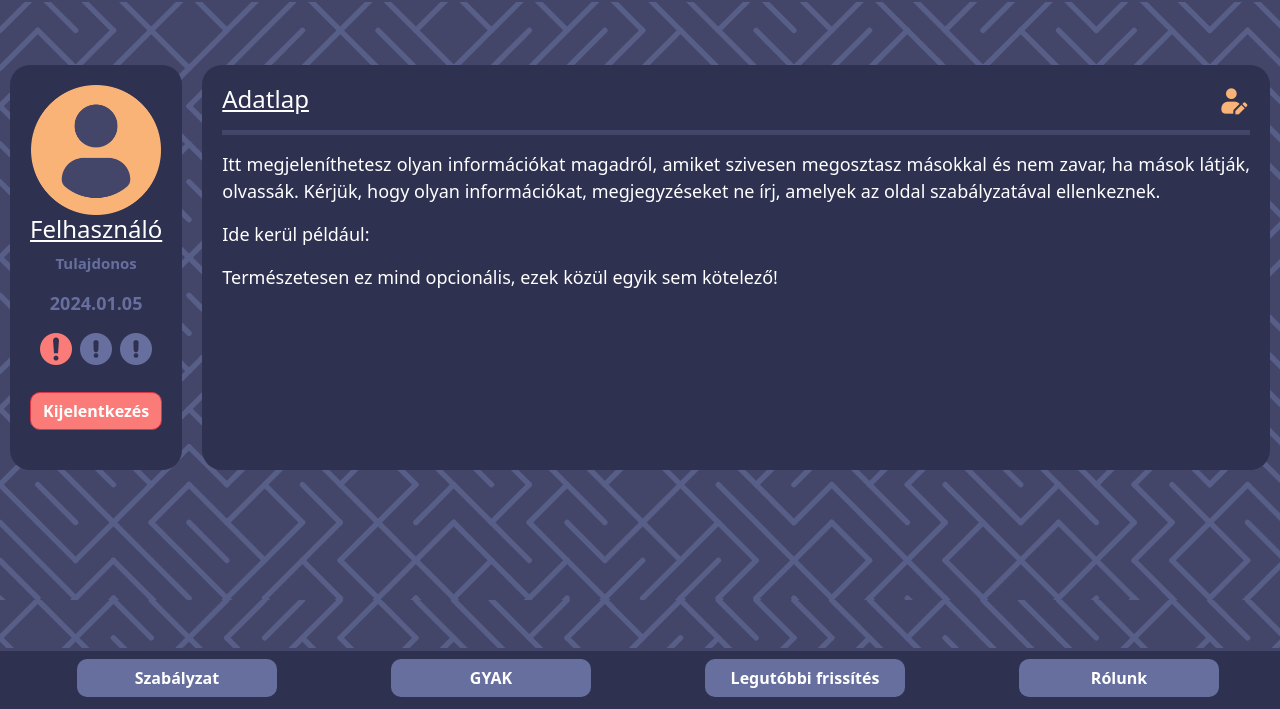
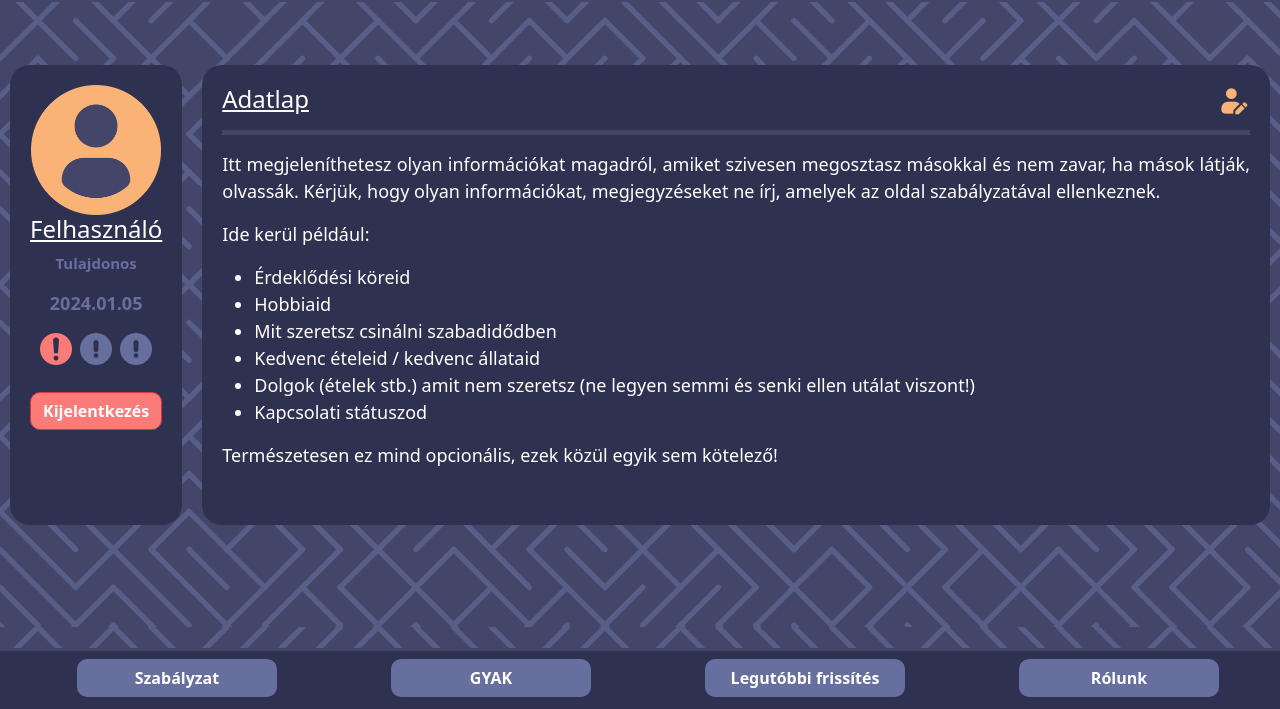
Before and after one commit to kecskeszsoltistvan/ForumProjekt, a plain HTML site: page index.html at #!/profil in a window 1280 px wide. Shown: the part 91-800 px from the top of the page. Drawn offline with Linux system fonts and the light colour scheme.

Commit message:
Profil oldal ul elemjeinek megjelenítése

```diff
--- a/Assets/css/style.css
+++ b/Assets/css/style.css
@@ -3,6 +3,10 @@ ul {
     background-color: #434669;
     border-radius: 15px;
   }
+  .profiloldalfelsorolas{
+    display: block;
+    background-color: #2E3150;
+}
 
   body{
     background-color: #434669;
--- a/Views/profil.html
+++ b/Views/profil.html
@@ -18,7 +18,7 @@
                 <hr>
                 <p>Itt megjeleníthetesz olyan információkat magadról, amiket szivesen megosztasz másokkal és nem zavar, ha mások látják, olvassák. Kérjük, hogy olyan információkat, megjegyzéseket ne írj, amelyek az oldal szabályzatával ellenkeznek.</p>
                 <p>Ide kerül például:</p>
-                <ul>
+                <ul class="profiloldalfelsorolas">
                     <li>Érdeklődési köreid</li>
                     <li>Hobbiaid</li>
                     <li>Mit szeretsz csinálni szabadidődben</li>
```
